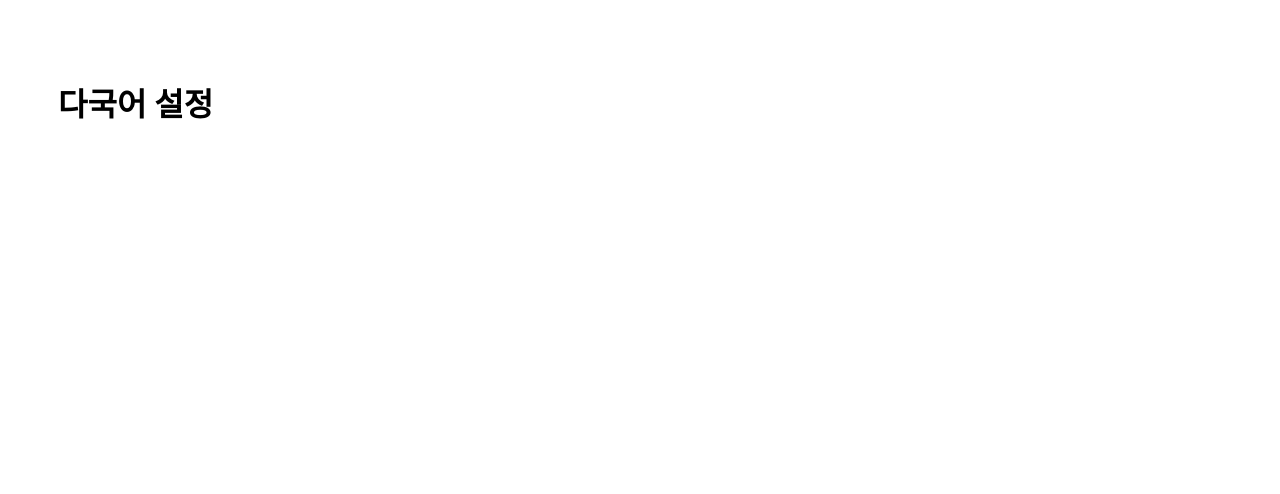
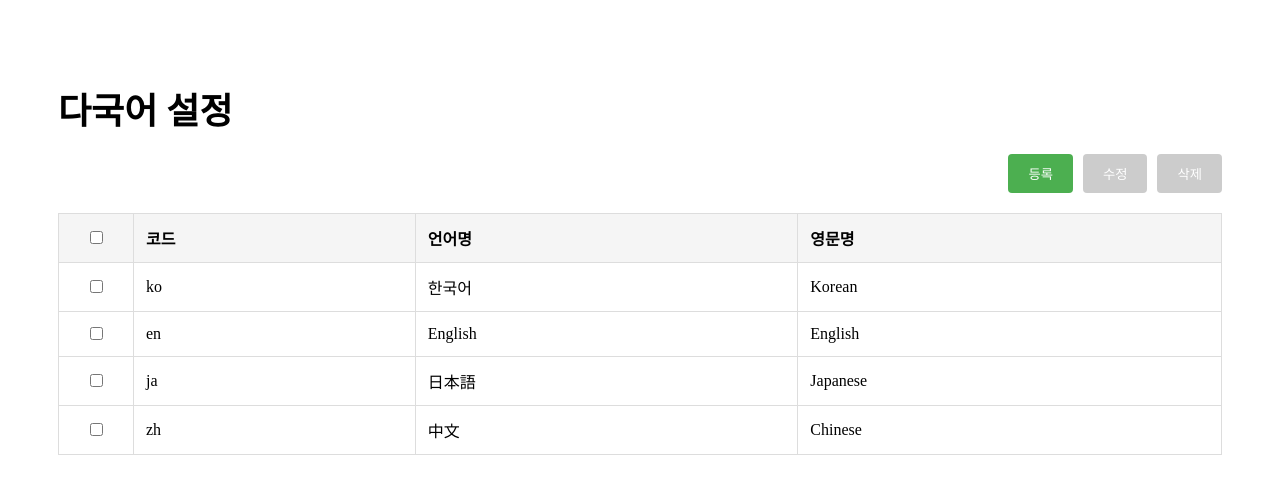
Before and after one commit to help-home/helphome-front, a Next.js app: page /language in a window 1280 px wide. Shown: the top 494 px of the page. Built offline with nearby package versions, Linux system fonts and the light colour scheme.

Commit message:
feat: 다국어 화면 구성, 등록 버튼 기본 기능 추가

```diff
--- a/src/app/language/page.js
+++ b/src/app/language/page.js
@@ -1,9 +1,244 @@
 'use client';
 
+import { useState } from 'react';
+
 export default function LanguagePage() {
+  const [languages, setLanguages] = useState([
+    { id: 1, code: 'ko', name: '한국어', englishName: 'Korean', isEditing: false },
+    { id: 2, code: 'en', name: 'English', englishName: 'English', isEditing: false },
+    { id: 3, code: 'ja', name: '日本語', englishName: 'Japanese', isEditing: false },
+    { id: 4, code: 'zh', name: '中文', englishName: 'Chinese', isEditing: false },
+  ]);
+
+  const [selectedIds, setSelectedIds] = useState([]);
+  const [nextId, setNextId] = useState(5);
+
+  const availableLanguageCodes = [
+    { code: 'ko', name: '한국어 (Korean)' },
+    { code: 'en', name: 'English' },
+    { code: 'ja', name: '日本語 (Japanese)' },
+    { code: 'zh', name: '中文 (Chinese)' },
+    { code: 'es', name: 'Español (Spanish)' },
+    { code: 'fr', name: 'Français (French)' },
+    { code: 'de', name: 'Deutsch (German)' },
+    { code: 'ru', name: 'Русский (Russian)' },
+    { code: 'pt', name: 'Português (Portuguese)' },
+    { code: 'ar', name: 'العربية (Arabic)' },
+  ];
+
+  const handleSelectAll = (e) => {
+    if (selectedIds.length === languages.length) {
+      setSelectedIds([]);
+    } else {
+      setSelectedIds(languages.map(lang => lang.id));
+    }
+  };
+
+  const handleSelectOne = (id) => {
+    if (selectedIds.includes(id)) {
+      setSelectedIds(selectedIds.filter(selectedId => selectedId !== id));
+    } else {
+      setSelectedIds([...selectedIds, id]);
+    }
+  };
+
+  const handleRegister = () => {
+    const newLanguage = {
+      id: nextId,
+      code: '',
+      name: '',
+      englishName: '',
+      isEditing: true,
+    };
+    setLanguages([newLanguage, ...languages]);
+    setSelectedIds([nextId, ...selectedIds]);
+    setNextId(nextId + 1);
+  };
+
+  const handleEdit = () => {
+    console.log('수정 클릭, 선택된 항목:', selectedIds);
+  };
+
+  const handleDelete = () => {
+    console.log('삭제 클릭, 선택된 항목:', selectedIds);
+  };
+
+  const handleSave = (id) => {
+    setLanguages(languages.map(lang =>
+      lang.id === id ? { ...lang, isEditing: false } : lang
+    ));
+  };
+
+  const handleCancel = (id) => {
+    setLanguages(languages.filter(lang => lang.id !== id));
+  };
+
+  const handleFieldChange = (id, field, value) => {
+    setLanguages(languages.map(lang =>
+      lang.id === id ? { ...lang, [field]: value } : lang
+    ));
+  };
+
   return (
     <div style={{ padding: '50px' }}>
-      <h1>다국어 설정</h1>
+      <h1 style={{ fontSize: '36px', fontWeight: 'bold', marginBottom: '20px' }}>다국어 설정</h1>
+
+      <div style={{ display: 'flex', justifyContent: 'flex-end', gap: '10px', marginTop: '20px' }}>
+        <button
+          onClick={handleRegister}
+          style={{
+            padding: '10px 20px',
+            backgroundColor: '#4CAF50',
+            color: 'white',
+            border: 'none',
+            borderRadius: '4px',
+            cursor: 'pointer'
+          }}
+        >
+          등록
+        </button>
+        <button
+          onClick={handleEdit}
+          disabled={selectedIds.length !== 1}
+          style={{
+            padding: '10px 20px',
+            backgroundColor: selectedIds.length === 1 ? '#2196F3' : '#ccc',
+            color: 'white',
+            border: 'none',
+            borderRadius: '4px',
+            cursor: selectedIds.length === 1 ? 'pointer' : 'not-allowed'
+          }}
+        >
+          수정
+        </button>
+        <button
+          onClick={handleDelete}
+          disabled={selectedIds.length === 0}
+          style={{
+            padding: '10px 20px',
+            backgroundColor: selectedIds.length > 0 ? '#f44336' : '#ccc',
+            color: 'white',
+            border: 'none',
+            borderRadius: '4px',
+            cursor: selectedIds.length > 0 ? 'pointer' : 'not-allowed'
+          }}
+        >
+          삭제
+        </button>
+      </div>
+
+      <table style={{
+        width: '100%',
+        marginTop: '20px',
+        borderCollapse: 'collapse',
+        border: '1px solid #ddd'
+      }}>
+        <thead>
+          <tr style={{ backgroundColor: '#f5f5f5' }}>
+            <th style={{ padding: '12px', border: '1px solid #ddd', width: '50px' }}>
+              <input
+                type="checkbox"
+                checked={selectedIds.length === languages.length}
+                onChange={handleSelectAll}
+              />
+            </th>
+            <th style={{ padding: '12px', border: '1px solid #ddd', textAlign: 'left' }}>코드</th>
+            <th style={{ padding: '12px', border: '1px solid #ddd', textAlign: 'left' }}>언어명</th>
+            <th style={{ padding: '12px', border: '1px solid #ddd', textAlign: 'left' }}>영문명</th>
+          </tr>
+        </thead>
+        <tbody>
+          {languages.map((lang) => (
+            <tr
+              key={lang.id}
+              style={{
+                backgroundColor: selectedIds.includes(lang.id) ? '#e3f2fd' : 'white',
+                cursor: lang.isEditing ? 'default' : 'pointer'
+              }}
+              onMouseOver={(e) => {
+                if (!selectedIds.includes(lang.id) && !lang.isEditing) {
+                  e.currentTarget.style.backgroundColor = '#f9f9f9';
+                }
+              }}
+              onMouseOut={(e) => {
+                if (!selectedIds.includes(lang.id) && !lang.isEditing) {
+                  e.currentTarget.style.backgroundColor = 'white';
+                }
+              }}
+            >
+              <td style={{ padding: '12px', border: '1px solid #ddd', textAlign: 'center' }}>
+                <input
+                  type="checkbox"
+                  checked={selectedIds.includes(lang.id)}
+                  onChange={() => handleSelectOne(lang.id)}
+                />
+              </td>
+              <td style={{ padding: '12px', border: '1px solid #ddd' }}>
+                {lang.isEditing ? (
+                  <select
+                    value={lang.code}
+                    onChange={(e) => handleFieldChange(lang.id, 'code', e.target.value)}
+                    style={{
+                      width: '100%',
+                      padding: '8px',
+                      border: '1px solid #ccc',
+                      borderRadius: '4px',
+                      fontSize: '14px'
+                    }}
+                  >
+                    <option value="">선택</option>
+                    {availableLanguageCodes.map((langCode) => (
+                      <option key={langCode.code} value={langCode.code}>
+                        {langCode.code} - {langCode.name}
+                      </option>
+                    ))}
+                  </select>
+                ) : (
+                  lang.code
+                )}
+              </td>
+              <td style={{ padding: '12px', border: '1px solid #ddd' }}>
+                {lang.isEditing ? (
+                  <input
+                    type="text"
+                    value={lang.name}
+                    onChange={(e) => handleFieldChange(lang.id, 'name', e.target.value)}
+                    placeholder="언어명 입력"
+                    style={{
+                      width: '100%',
+                      padding: '8px',
+                      border: '1px solid #ccc',
+                      borderRadius: '4px',
+                      fontSize: '14px'
+                    }}
+                  />
+                ) : (
+                  lang.name
+                )}
+              </td>
+              <td style={{ padding: '12px', border: '1px solid #ddd' }}>
+                {lang.isEditing ? (
+                  <input
+                    type="text"
+                    value={lang.englishName}
+                    onChange={(e) => handleFieldChange(lang.id, 'englishName', e.target.value)}
+                    placeholder="영문명 입력"
+                    style={{
+                      width: '100%',
+                      padding: '8px',
+                      border: '1px solid #ccc',
+                      borderRadius: '4px',
+                      fontSize: '14px'
+                    }}
+                  />
+                ) : (
+                  lang.englishName
+                )}
+              </td>
+            </tr>
+          ))}
+        </tbody>
+      </table>
     </div>
   );
 }
```
